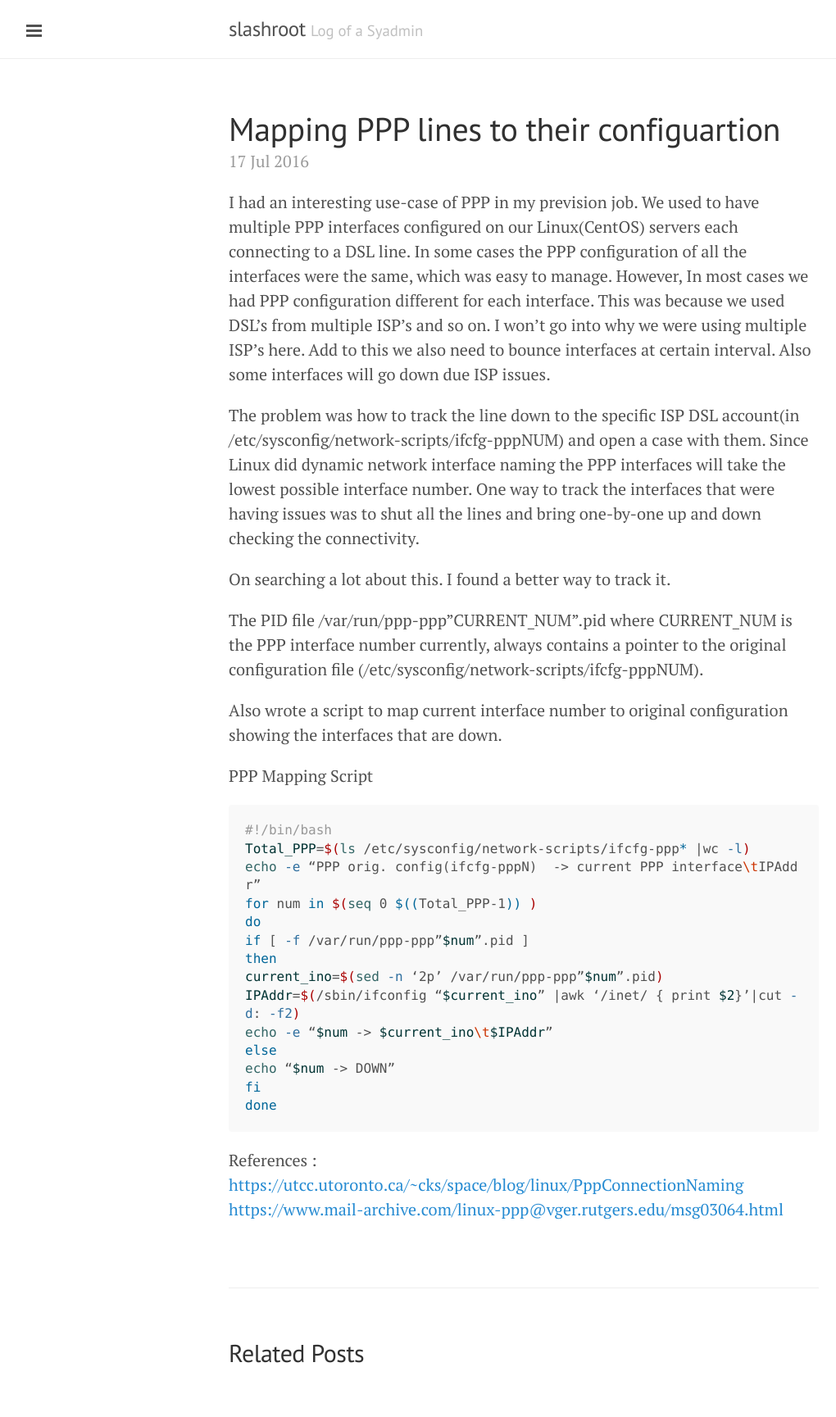
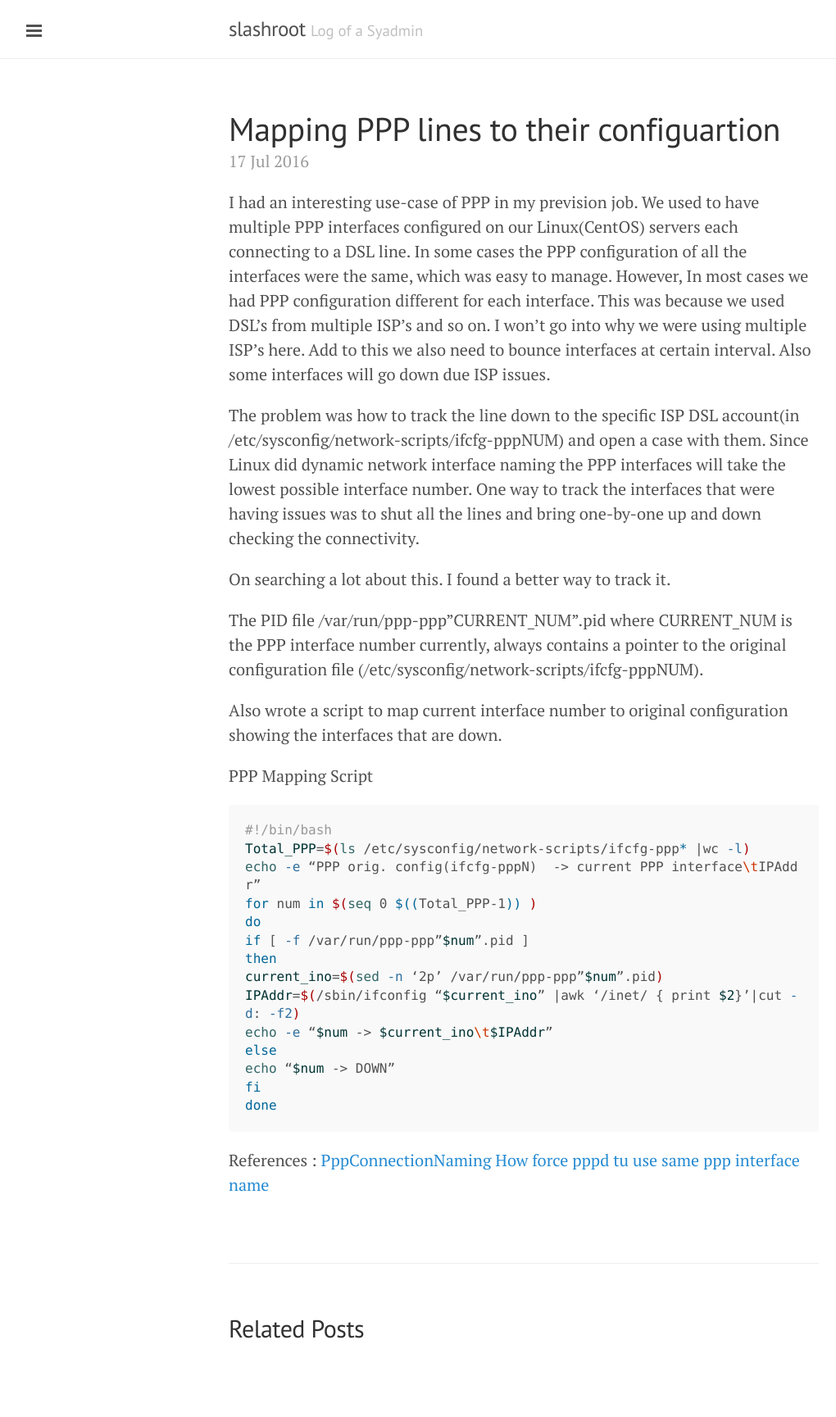
Before and after one commit to nitinsatish/nitinsatish.github.io, a Jekyll site: the page built from _posts/2016-07-17-mapping-ppp-lines-to-their-configuartion.markdown, in a window 1280 px wide. Shown: the whole page at 82% size, without its empty margins (1-1021 px from the left). Built offline with Jekyll 4.4.1, drawn with Linux system fonts in a browser that asks for light colours; after the commit the page ends 1699 px from its top, so only the background shows below that.

Commit message:
Post update: Mapping PPP lines to their configuartion

````diff
--- a/_posts/2016-07-17-mapping-ppp-lines-to-their-configuartion.markdown
+++ b/_posts/2016-07-17-mapping-ppp-lines-to-their-configuartion.markdown
@@ -34,5 +34,5 @@ done
 ```
 
 References :
-[https://utcc.utoronto.ca/~cks/space/blog/linux/PppConnectionNaming](https://utcc.utoronto.ca/~cks/space/blog/linux/PppConnectionNaming)
-[ https://www.mail-archive.com/linux-ppp@vger.rutgers.edu/msg03064.html ](https://www.mail-archive.com/linux-ppp@vger.rutgers.edu/msg03064.html)
+[PppConnectionNaming](https://utcc.utoronto.ca/~cks/space/blog/linux/PppConnectionNaming)
+[ How force pppd tu use same ppp interface name](https://www.mail-archive.com/linux-ppp@vger.rutgers.edu/msg03064.html)
````
